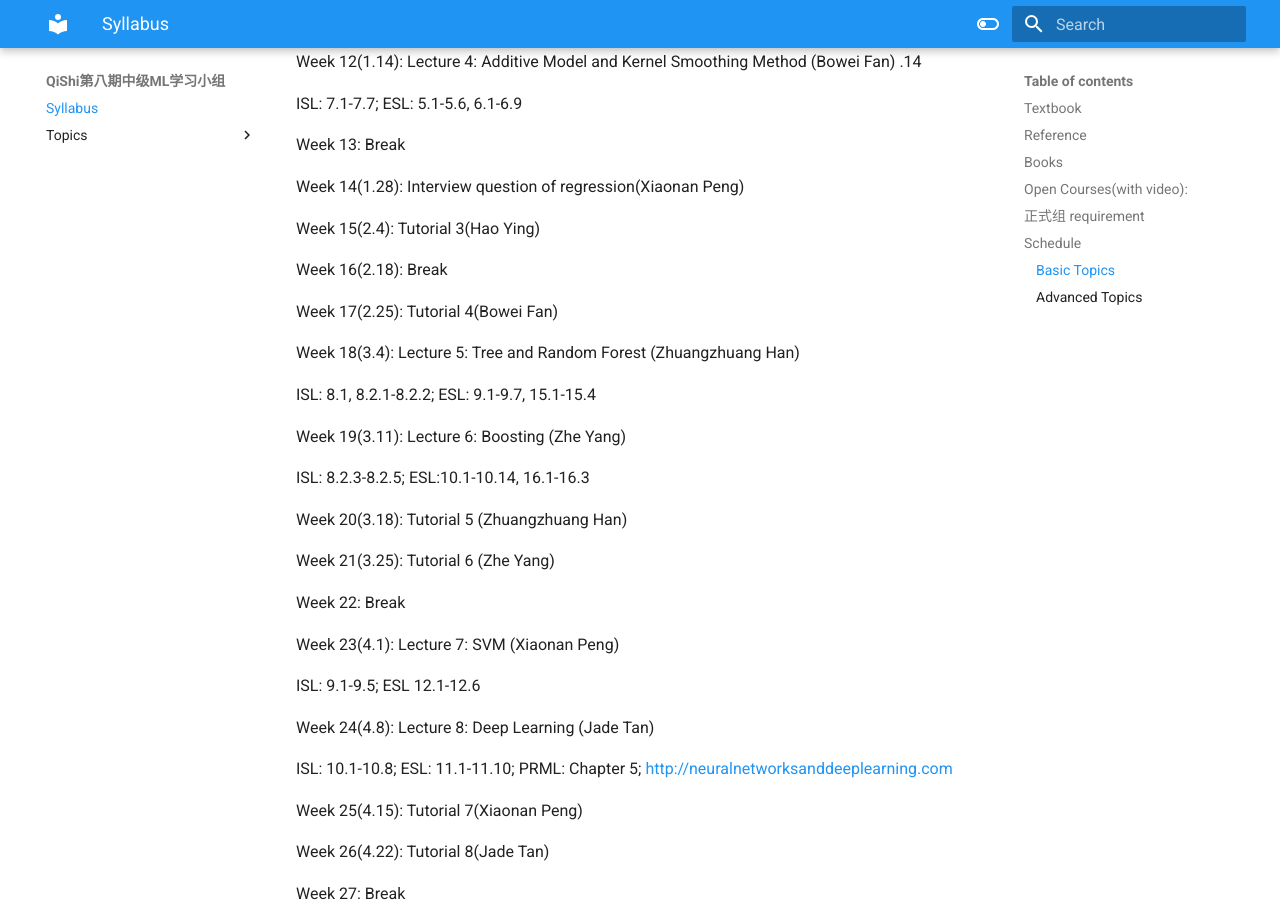
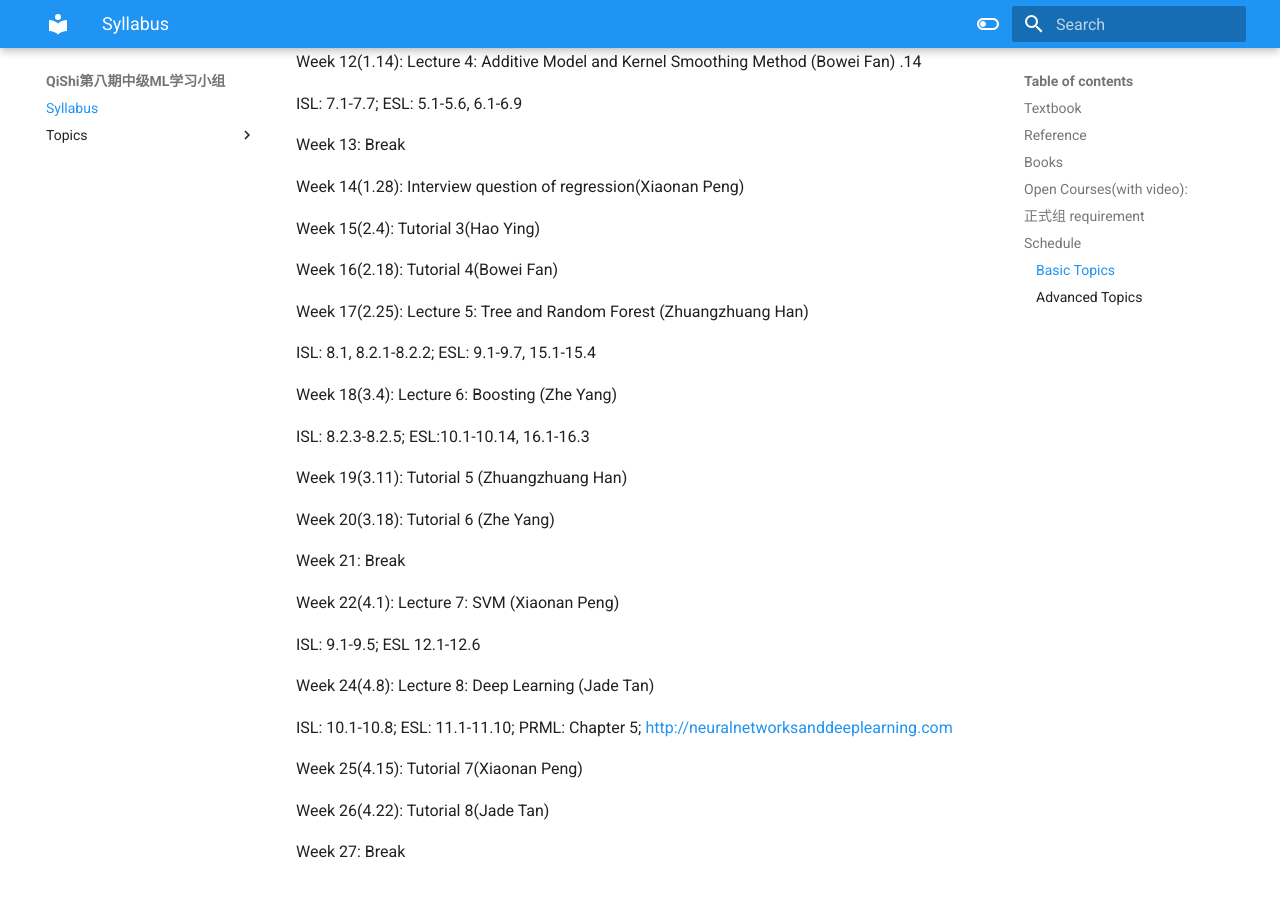
Before and after one commit to qishiclub/intermediate-ml-8th, an MkDocs documentation site: the page built from docs/index.md, in a window 1280 px wide and 900 px high, scrolled down 1943 px. Built offline with MkDocs 1.6.1 and Material for MkDocs 9.7.7, drawn with Linux system fonts in a browser that asks for light colours.

Commit message:
Update index.md

```diff
--- a/docs/index.md
+++ b/docs/index.md
@@ -86,25 +86,23 @@ Week 14(1.28): Interview question of regression(Xiaonan Peng)
 
 Week 15(2.4): Tutorial 3(Hao Ying)
 
-Week 16(2.18): Break
+Week 16(2.18): Tutorial 4(Bowei Fan)
 
-Week 17(2.25): Tutorial 4(Bowei Fan)
-
-Week 18(3.4): Lecture 5: Tree and Random Forest (Zhuangzhuang Han)
+Week 17(2.25): Lecture 5: Tree and Random Forest (Zhuangzhuang Han)
 
 ISL: 8.1, 8.2.1-8.2.2; ESL: 9.1-9.7, 15.1-15.4
 
-Week 19(3.11): Lecture 6: Boosting (Zhe Yang)
+Week 18(3.4): Lecture 6: Boosting (Zhe Yang)
 
 ISL: 8.2.3-8.2.5; ESL:10.1-10.14, 16.1-16.3
 
-Week 20(3.18): Tutorial 5 (Zhuangzhuang Han)
+Week 19(3.11): Tutorial 5 (Zhuangzhuang Han)
 
-Week 21(3.25): Tutorial 6 (Zhe Yang)
+Week 20(3.18): Tutorial 6 (Zhe Yang)
 
-Week 22: Break
+Week 21: Break
 
-Week 23(4.1): Lecture 7: SVM (Xiaonan Peng)
+Week 22(4.1): Lecture 7: SVM (Xiaonan Peng)
 
 ISL: 9.1-9.5; ESL 12.1-12.6
 
```
